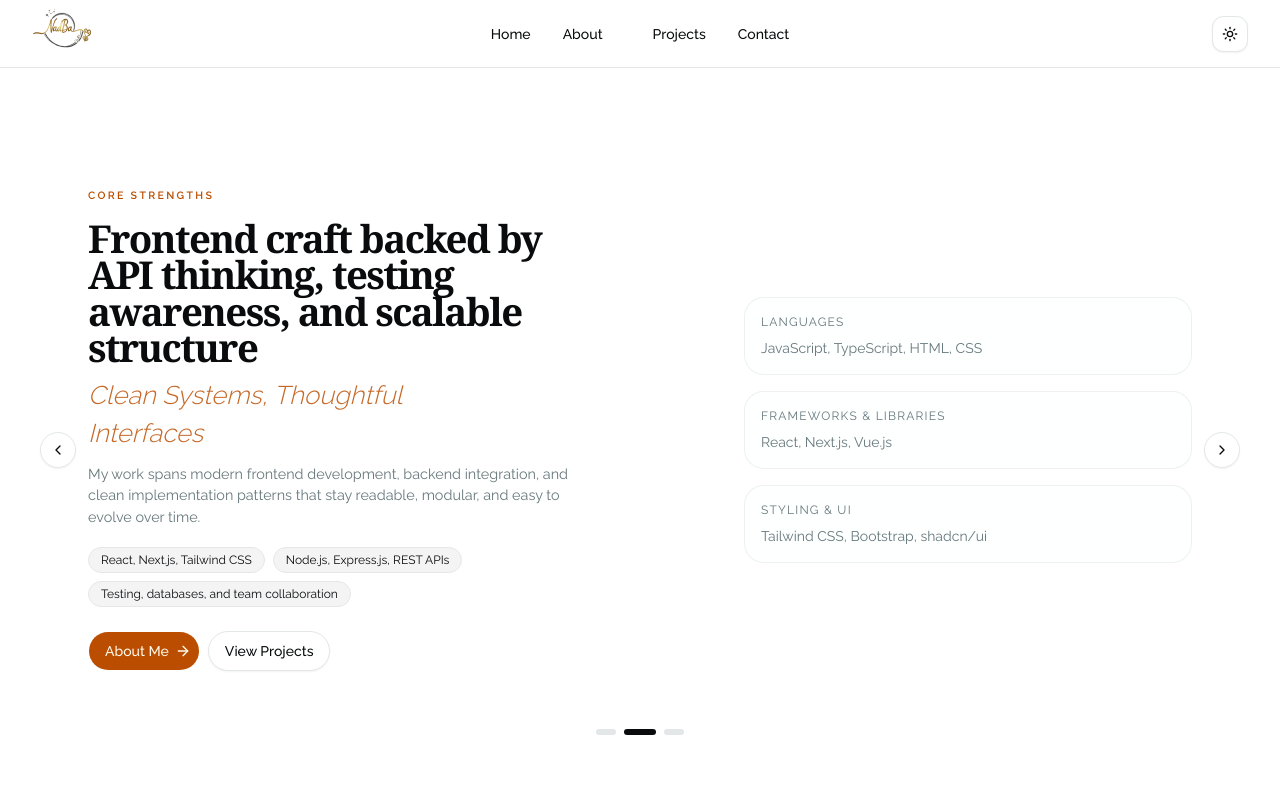
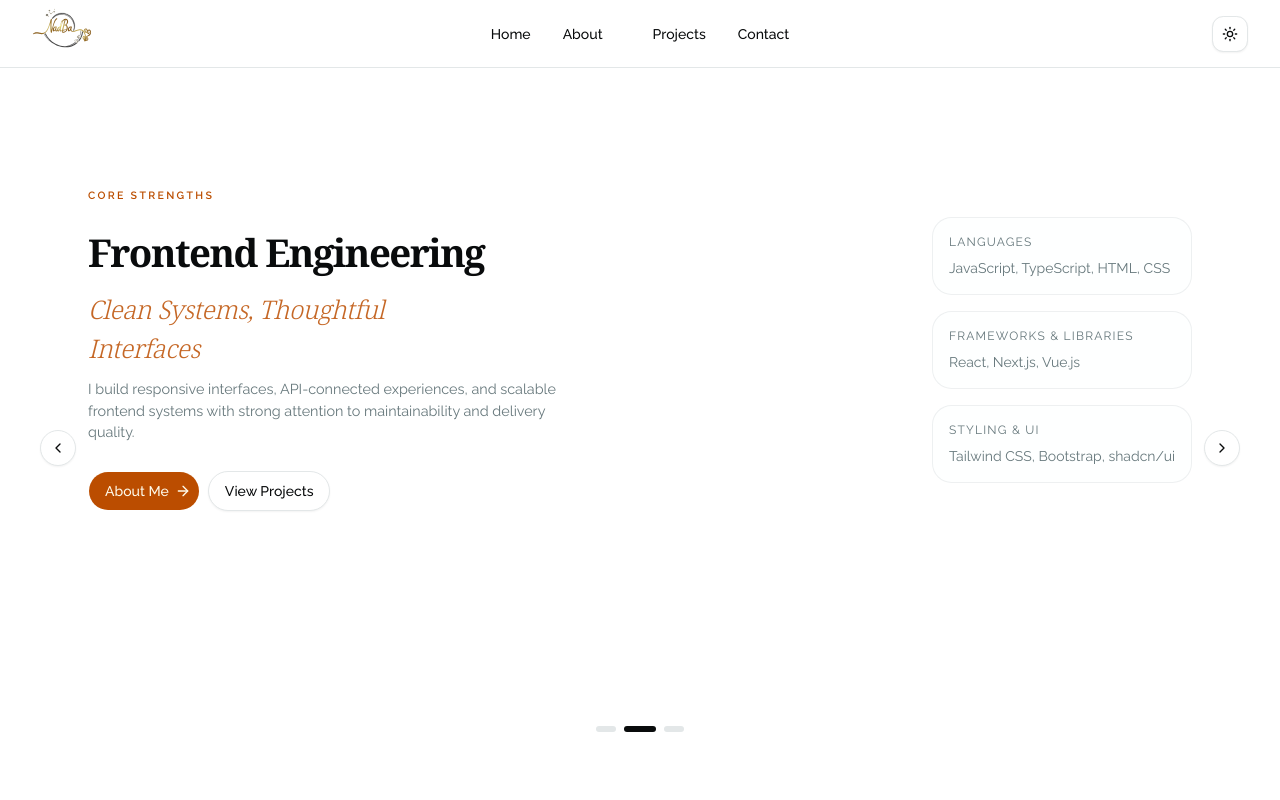
Before and after one commit to NanaAddoDBa/nana-monorepo, a Next.js app: page / in a window 1280 px wide. Shown: the top 800 px of the page. Built offline with nearby package versions, Linux system fonts and the light colour scheme; some icons are missing.

Commit message:
refactor(hero): simplify hero slide rendering around variant-specific previews

```diff
--- a/components/sections/hero/heroSlide.tsx
+++ b/components/sections/hero/heroSlide.tsx
@@ -1,130 +1,27 @@
 import Image from "next/image"
 
+import { projectsData } from "@/data/projectsData"
+import { skillsData } from "@/data/skillsData"
 import type { HeroSlide as HeroSlideData } from "@/types/heroSectionTypes"
 import { cn } from "@/lib/utils"
 
 import { HeroActions } from "./heroActions"
-import { skillsData } from "@/data/skillsData"
-import { projectsData } from "@/data/projectsData"
 
 type HeroSlideProps = {
   slide: HeroSlideData
   headingId?: string
 }
 
-export function HeroSlide({ slide, headingId }: Readonly<HeroSlideProps>) {
+type HeroTextProps = {
+  slide: HeroSlideData
+  headingId?: string
+}
+
+function HeroText({ slide, headingId }: Readonly<HeroTextProps>) {
   const isCompact = slide.density === "compact"
 
-  const isImage = slide.variant === "image"
-  const isSkills = slide.variant === "skills"
-  const isProjects = slide.variant === "projects"
-
   return (
-    <div className="w-full">
-      {/* ===== IMAGE SLIDE (GRID) ===== */}
-      {isImage ? (
-        <div className="grid w-full items-center gap-10 lg:grid-cols-[minmax(0,1fr)_minmax(22rem,26rem)]">
-          {/* LEFT */}
-          <div className="flex flex-col gap-4">
-            <HeroText
-              slide={slide}
-              headingId={headingId}
-              isCompact={isCompact}
-            />
-          </div>
-
-          {/* RIGHT IMAGE */}
-          <div className="flex justify-end">
-            <div className="w-full max-w-[22rem] xl:max-w-[24rem]">
-              <div className="relative aspect-[4/5] overflow-hidden rounded-[1.5rem] border border-border/70 bg-card shadow-[0_18px_45px_-25px_rgba(0,0,0,0.3)]">
-                <Image
-                  src={slide.image!.src}
-                  alt={slide.image!.alt}
-                  fill
-                  className="object-cover"
-                  priority={headingId === "hero-heading"}
-                />
-              </div>
-            </div>
-          </div>
-        </div>
-      ) : (
-        /* ===== NON-IMAGE SLIDES (FLEX — THIS FIXES YOUR PROBLEM) ===== */
-        <div className="flex flex-col gap-10 lg:flex-row lg:items-center lg:justify-between">
-          {/* LEFT */}
-          <div className="max-w-[60%]">
-            <HeroText
-              slide={slide}
-              headingId={headingId}
-              isCompact={isCompact}
-            />
-          </div>
-
-          {/* RIGHT */}
-          {isSkills && (
-            <div className="w-full max-w-[28rem] space-y-4">
-              {skillsData.programming.slice(0, 3).map((group) => (
-                <div
-                  key={group.category}
-                  className="rounded-xl border border-border/60 bg-card/50 p-4"
-                >
-                  <p className="mb-2 text-xs tracking-widest text-muted-foreground uppercase">
-                    {group.category}
-                  </p>
-                  <p className="text-sm text-muted-foreground">
-                    {group.items.map((i) => i.name).join(", ")}
-                  </p>
-                </div>
-              ))}
-            </div>
-          )}
-
-          {isProjects && (
-            <div className="w-full max-w-[24rem] rounded-xl border border-border/60 bg-card/60 p-5 shadow-sm">
-              <p className="mb-4 text-center text-xs tracking-widest text-muted-foreground uppercase">
-                Selected Case Studies
-              </p>
-
-              <div className="space-y-3">
-                {projectsData.items
-                  .filter((p) => p.featured)
-                  .slice(0, 2)
-                  .map((project) => (
-                    <div
-                      key={project.id}
-                      className="rounded-lg border border-border/50 bg-secondary/40 p-3"
-                    >
-                      <p className="text-sm font-medium">{project.title}</p>
-                      <p className="text-xs text-muted-foreground">
-                        {project.category}
-                      </p>
-                    </div>
-                  ))}
-              </div>
-
-              <button className="mt-5 w-full rounded-md bg-primary py-2 text-sm text-primary-foreground">
-                Explore Projects
-              </button>
-            </div>
-          )}
-        </div>
-      )}
-    </div>
-  )
-}
-
-/* ===== TEXT BLOCK (REUSABLE + CLEAN) ===== */
-function HeroText({
-  slide,
-  headingId,
-  isCompact,
-}: {
-  slide: HeroSlideData
-  headingId?: string
-  isCompact: boolean
-}) {
-  return (
-    <div className="flex flex-col gap-4">
+    <div className="flex min-w-0 flex-col justify-center gap-4 lg:gap-5">
       <p className="text-[0.66rem] font-semibold tracking-[0.22em] text-primary uppercase">
         {slide.eyebrow}
       </p>
@@ -132,34 +29,47 @@ function HeroText({
       <div className={cn("flex flex-col", isCompact ? "gap-2.5" : "gap-3")}>
         <h1
           id={headingId}
-          className="max-w-[22ch] font-heading text-[clamp(2rem,3vw,3.2rem)] leading-[0.95] font-bold tracking-[-0.04em] text-foreground"
+          className={cn(
+            "max-w-[20ch] font-heading leading-[0.95] font-bold tracking-[-0.04em] text-balance text-foreground lg:max-w-[22ch]",
+            "text-[clamp(2rem,3vw,3.2rem)]"
+          )}
         >
           {slide.title}
         </h1>
 
-        {slide.highlightLine && (
-          <p className="max-w-[24ch] text-[clamp(1.4rem,2vw,2.2rem)] font-light text-primary/85 italic">
+        {slide.highlightLine ? (
+          <p
+            className={cn(
+              "max-w-[22ch] font-heading leading-none font-light tracking-[-0.02em] text-primary/85 italic",
+              "text-[clamp(1.4rem,2vw,2.2rem)]"
+            )}
+          >
             {slide.highlightLine}
           </p>
-        )}
+        ) : null}
 
-        <p className="max-w-[55ch] text-[clamp(0.9rem,1vw,1.05rem)] text-muted-foreground">
+        <p
+          className={cn(
+            "max-w-[55ch] text-muted-foreground",
+            "text-[clamp(0.9rem,1vw,1.05rem)]"
+          )}
+        >
           {slide.description}
         </p>
       </div>
 
-      {slide.supportingPoints?.length && (
-        <div className="flex flex-wrap gap-2 pt-1">
+      {slide.variant === "image" && slide.supportingPoints?.length ? (
+        <ul className="flex max-w-[42rem] flex-wrap gap-2 pt-1">
           {slide.supportingPoints.map((point) => (
-            <span
+            <li
               key={point}
-              className="rounded-full border border-border bg-secondary px-3 py-1 text-xs"
+              className="rounded-full border border-border bg-secondary px-3 py-1 text-xs text-secondary-foreground sm:text-sm"
             >
               {point}
-            </span>
+            </li>
           ))}
-        </div>
-      )}
+        </ul>
+      ) : null}
 
       <HeroActions
         primaryAction={slide.primaryAction}
@@ -169,3 +79,107 @@ function HeroText({
     </div>
   )
 }
+
+function HeroImagePreview({
+  slide,
+  headingId,
+}: Readonly<{
+  slide: Extract<HeroSlideData, { variant: "image" }>
+  headingId?: string
+}>) {
+  return (
+    <div className="flex justify-center lg:justify-end">
+      <div className="w-full max-w-[20rem] lg:max-w-[22rem] xl:max-w-[24rem]">
+        <div className="relative aspect-[4/5] overflow-hidden rounded-[1.5rem] border border-border/70 bg-card shadow-[0_18px_45px_-25px_rgba(0,0,0,0.3)]">
+          <Image
+            src={slide.image.src}
+            alt={slide.image.alt}
+            fill
+            className="object-cover"
+            priority={headingId === "hero-heading"}
+          />
+        </div>
+      </div>
+    </div>
+  )
+}
+
+function HeroSkillsPreview() {
+  return (
+    <div className="flex justify-start lg:justify-end">
+      <div className="w-full max-w-[24rem] space-y-4">
+        {skillsData.programming.slice(0, 3).map((group) => (
+          <div
+            key={group.category}
+            className="rounded-xl border border-border/60 bg-card/50 p-4"
+          >
+            <p className="mb-2 text-xs tracking-widest text-muted-foreground uppercase">
+              {group.category}
+            </p>
+
+            <p className="text-sm text-muted-foreground">
+              {group.items.map((item) => item.name).join(", ")}
+            </p>
+          </div>
+        ))}
+      </div>
+    </div>
+  )
+}
+
+function HeroProjectsPreview() {
+  return (
+    <div className="flex justify-start lg:justify-end">
+      <div className="w-full max-w-[24rem] rounded-xl border border-border/60 bg-card/60 p-5 shadow-sm">
+        <p className="mb-4 text-center text-xs tracking-widest text-muted-foreground uppercase">
+          Selected Case Studies
+        </p>
+
+        <div className="space-y-3">
+          {projectsData.items
+            .filter((project) => project.featured)
+            .slice(0, 4)
+            .map((project) => (
+              <a
+                key={project.id}
+                href={`#${project.id}`}
+                className="block rounded-lg border border-border/50 bg-secondary/40 p-3 transition hover:bg-secondary/60"
+              >
+                <p className="text-sm font-medium text-foreground">
+                  {project.title}
+                </p>
+                <p className="text-xs text-muted-foreground">
+                  {project.category}
+                </p>
+              </a>
+            ))}
+        </div>
+      </div>
+    </div>
+  )
+}
+
+export function HeroSlide({ slide, headingId }: Readonly<HeroSlideProps>) {
+  return (
+    <div className="w-full">
+      <div
+        className={cn(
+          "grid w-full items-center gap-y-8 lg:gap-y-0",
+          slide.variant === "image"
+            ? "lg:grid-cols-[minmax(0,1fr)_minmax(22rem,26rem)] lg:gap-x-10 xl:gap-x-14"
+            : "lg:grid-cols-[minmax(0,1fr)_auto] lg:gap-x-6 xl:gap-x-8"
+        )}
+      >
+        <HeroText slide={slide} headingId={headingId} />
+
+        {slide.variant === "image" ? (
+          <HeroImagePreview slide={slide} headingId={headingId} />
+        ) : null}
+
+        {slide.variant === "skills" ? <HeroSkillsPreview /> : null}
+
+        {slide.variant === "projects" ? <HeroProjectsPreview /> : null}
+      </div>
+    </div>
+  )
+}
--- a/data/heroSlidesData.ts
+++ b/data/heroSlidesData.ts
@@ -9,7 +9,7 @@ export const heroSlidesData = [
     title: "Hello, I’m Nana Addo Dankwa Bampoe Addo",
     highlightLine: "Software Developer",
     description:
-      "I enjoy building modern web applications with clean architecture and purposeful design, creating maintainable digital products that balance strong user experience, scalable structure, and practical engineering decisions.",
+      "I build modern web applications with clean architecture, purposeful design, and maintainable frontend systems that stay clear as products grow.",
     primaryAction: {
       type: "link",
       label: "View Projects",
@@ -37,11 +37,10 @@ export const heroSlidesData = [
     variant: "skills",
     density: "compact",
     eyebrow: "Core Strengths",
-    title:
-      "Frontend craft backed by API thinking, testing awareness, and scalable structure",
+    title: "Frontend Engineering",
     highlightLine: "Clean Systems, Thoughtful Interfaces",
     description:
-      "My work spans modern frontend development, backend integration, and clean implementation patterns that stay readable, modular, and easy to evolve over time.",
+      "I build responsive interfaces, API-connected experiences, and scalable frontend systems with strong attention to maintainability and delivery quality.",
     primaryAction: {
       type: "link",
       label: "About Me",
@@ -54,22 +53,16 @@ export const heroSlidesData = [
       href: "#projects",
       variant: "secondary",
     },
-    supportingPoints: [
-      "React, Next.js, Tailwind CSS",
-      "Node.js, Express.js, REST APIs",
-      "Testing, databases, and team collaboration",
-    ],
   },
   {
     id: "proof",
     variant: "projects",
     density: "compact",
     eyebrow: "Selected Proof",
-    title:
-      "From e-commerce platform improvements to regulatory workflow digitization",
-    highlightLine: "Projects With Real-World Impact",
+    title: "Real-World Projects",
+    highlightLine: "Impact Through Execution",
     description:
-      "My project experience includes improving reliability and performance in product workflows and contributing to systems that support operational efficiency, accountability, and better user outcomes.",
+      "My work includes product-focused web development, workflow tooling, and systems designed to improve reliability, efficiency, and user outcomes.",
     primaryAction: {
       type: "link",
       label: "Explore Projects",
@@ -82,10 +75,5 @@ export const heroSlidesData = [
       href: "#contact",
       variant: "secondary",
     },
-    supportingPoints: [
-      "E-commerce platform development",
-      "Internal tooling for regulatory processes",
-      "Current MSc in Computer Science",
-    ],
   },
 ] satisfies HeroSlide[]
```
Also changed, not shown: types/aboutSectionTypes.ts (+14 -14 lines), types/cvDocumentTypes.ts (+14 -0 lines), 1 other file (tests, documents, lock files or other folders).
